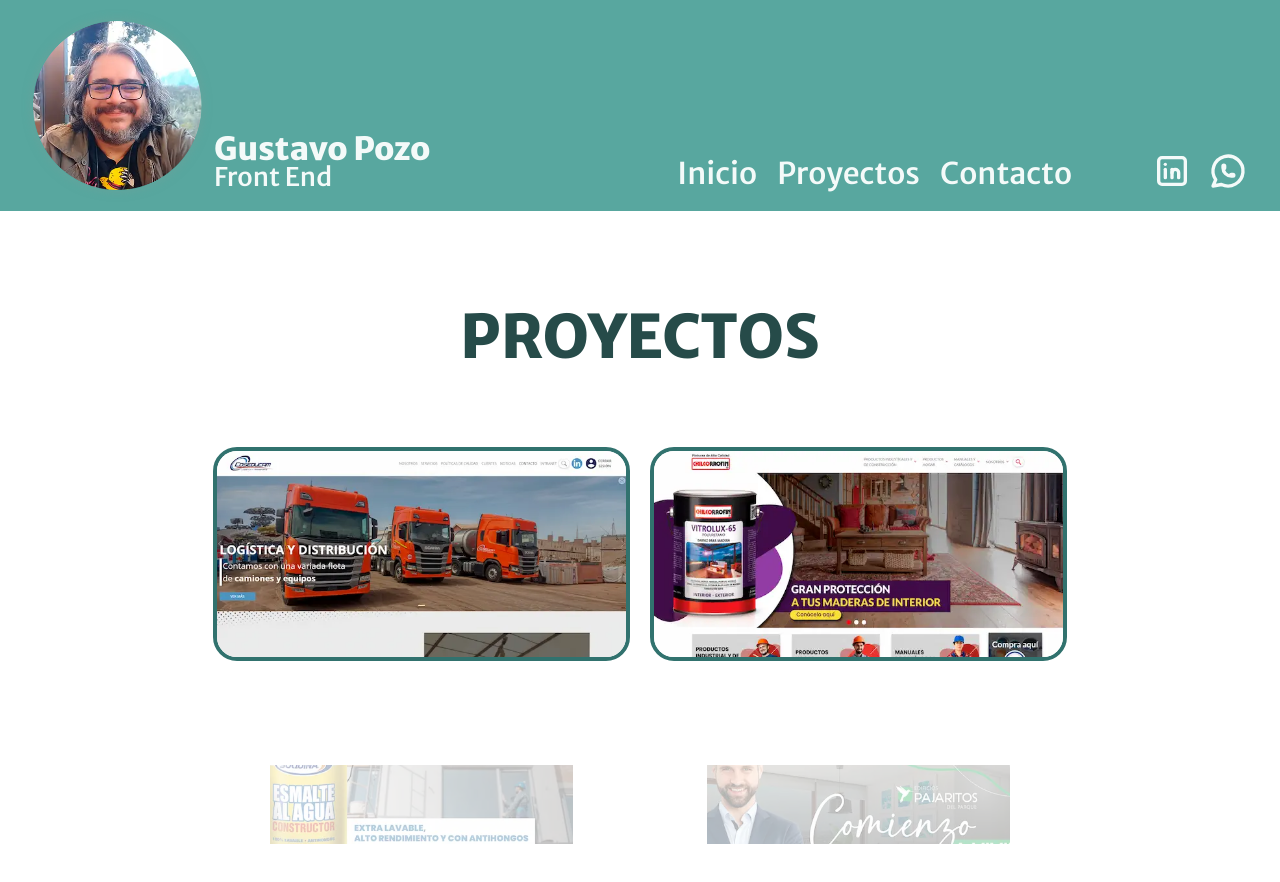
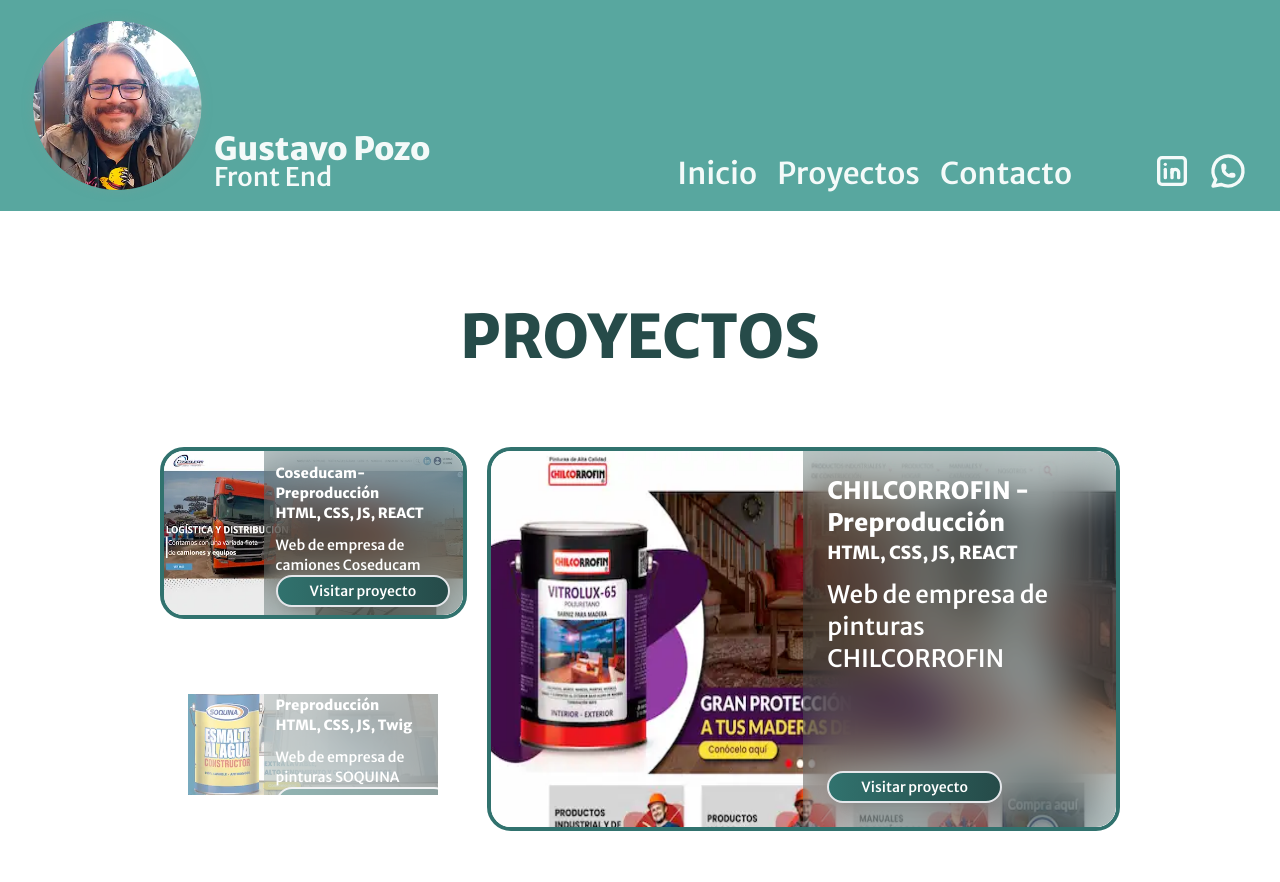
Before and after one commit to fanlat/portafolio, a React (Vite) app: page /proyectos in a window 1280 px wide. Shown: the top 882 px of the page. Built offline with nearby package versions, Linux system fonts and the light colour scheme.

Commit message:
bento grid & home hero change

```diff
--- a/src/components/pages/Home.jsx
+++ b/src/components/pages/Home.jsx
@@ -6,7 +6,7 @@
 
 export const Home = () => {
   return (
-    <main id="home" className='flex flex-col bg-white justify-center pt-24 pb-10  px-5 sm:px-0'>
+    <main id="home" className='flex flex-col bg-white justify-center pt-10 sm:pt-24 sm:pb-10 px-5 sm:px-0'>
       <Helmet>
         <title>Gustavo Pozo - Portafolio</title>
         <meta name="description" content="Diseñador y programador multimedia con 9 años de experiencia. Apasionado por el desarrollo Front. Te invito a revisar mi portafolio y ver los proyectos a los que me he dedicado."></meta>
--- a/src/components/pages/Project.jsx
+++ b/src/components/pages/Project.jsx
@@ -18,7 +18,7 @@
         <header className='mb-20'>
             <h2 className='text-summer-green-800 text-4xl sm:text-6xl font-bold uppercase text-center'>Proyectos</h2>
         </header>
-        <section className='grid grid-cols-1 sm:grid-cols-2 w-full sm:w-8/12 gap-5 sm:mx-auto'>
+        <section className='grid sm:auto-rows-[192px] sm:grid-cols-3 grid-cols-1 sm:w-9/12 gap-5 sm:mx-auto'>
             <Works/>
         </section>
     </main>
--- a/src/components/pages/home/Proyects.jsx
+++ b/src/components/pages/home/Proyects.jsx
@@ -11,8 +11,8 @@
             <p className='text-summer-green-800 tex-lg sm:text-2xl font-light'>Estos son algunos de los proyectos en los que he trabajado.</p>
         </header>
     </section>
-    <section className='grid grid-cols-1 sm:grid-cols-2 w-full sm:w-8/12 gap-5 sm:mx-auto'>
-        <Works limit={4} towering={true}/>
+    <section className='grid sm:auto-rows-[192px] sm:grid-cols-3 grid-cols-1 w-full sm:w-9/12 gap-5 sm:mx-auto'>
+        <Works limit={6} home={true}/>
     </section>
     <section>
         <Link to='/proyectos' title="Proyectos" className='text-white text-center block mt-5 bg-gradient-to-r from-summer-green-600 to-summer-green-800 w-fit mx-auto px-8 py-1 rounded-3xl border-2'>Ver más</Link>
--- a/src/components/pages/home/Work.jsx
+++ b/src/components/pages/home/Work.jsx
@@ -1,18 +1,18 @@
 import React from 'react';
 import { Link } from 'react-router-dom';
 
-export const Work = ({id,title, tecnologia, descripcion,url}) => {
+export const Work = ({id,title, tecnologia, descripcion,url, colspan, towering, home}) => {
   return (
-    <article id={`work-${id}`} className='work mb-5 rounded-3xl overflow-hidden relative before:contents before:absolute before:opacity-0 hover:before:opacity-90 before:bg-summer-green-800 before:top-0 before:left-0 before:w-full before:h-full before:z-10 hover:before:block hover:shadow-sm border-summer-green-600 border-4'>
+    <article id={`work-${id}`} className={`work mb-5 rounded-3xl overflow-hidden relative border-summer-green-600 border-4 ${ home && towering ? colspan ? "col-span-2 row-span-2":"col-span-2 row-span-2 sm:col-span-1 sm:row-span-1" : home && !towering && colspan ? "col-span-2 row-span-2 sm:col-span-1 sm:row-span-1": !home && !towering && colspan ? "col-span-2 row-span-2":"col-span-2 row-span-2 sm:col-span-1 sm:row-span-1"}`}>
         <img src={`/images/${id}.webp`} alt={title} className='h-full w-full' />
-        <div className='info hover:opacity-100 absolute bottom-0 opacity-0 top-0 left-0 p-6 hidden z-20 flex-col w-full h-full justify-between'>
+        <div className={`info absolute backdrop-blur-xl bg-opacity-30 bottom-0 top-0 right-0 flex z-20 flex-col h-full justify-between bg-summer-green-800 ${ home && towering ? colspan ? "p-6 w-1/2":"p-3 w-2/3" : home && !towering && colspan ? "p-3 w-2/3": !home && !towering && colspan ? "p-6 w-1/2":"p-3 w-2/3"}`}>
             <header>
-                <h3 className='text-white text-md sm:text-2xl font-bold'>{title}</h3>
-                <strong className='text-white text-xs sm:text-sm mb-3 block'>{tecnologia}</strong>
-                <p className='text-white text-xs  sm:text-sm'>{descripcion}</p>
+                <h3 className={`text-white text-md font-bold ${ home && towering ? colspan ? "sm:text-2xl":"sm:text-sm" : home && !towering && colspan ? "": !home && !towering && colspan ? "sm:text-2xl":"sm:text-sm"}`}>{title}</h3>
+                <strong className={`text-white text-xs hidden  mb-3 sm:block ${ home && towering ? colspan ? "sm:text-lg":"sm:text-sm" : home && !towering && colspan ? "": !home && !towering && colspan ? "sm:text-lg":"sm:text-sm"}`}>{tecnologia}</strong>
+                <p className={`text-white text-xs hidden sm:block  ${ home && towering ? colspan ? "sm:text-2xl":"sm:text-sm" : home && !towering && colspan ? "": !home && !towering && colspan ? "sm:text-2xl":"sm:text-sm"}`}>{descripcion}</p>
             </header>
             {url &&
-                <Link to={url} rel="noreferrer" title={title} target='_blank' className='text-white text-sm transition-colors duration-500 bg-gradient-to-r from-summer-green-600 to-summer-green-800 border-2 border-solid shadow-xl block px-8 py-1 rounded-2xl w-fit'>Visitar proyecto</Link>
+                <Link to={url} rel="noreferrer" title={title} target='_blank' className='text-white text-sm transition-colors duration-500 bg-gradient-to-r from-summer-green-600 to-summer-green-800 border-2 border-solid shadow-xl block px-8 py-1 rounded-2xl w-fit text-center'>Visitar proyecto</Link>
             }
         </div>
     </article>
--- a/src/components/pages/home/Works.jsx
+++ b/src/components/pages/home/Works.jsx
@@ -2,12 +2,12 @@
 import { Trabajos } from '../../../data/trabajos';
 import { Work } from './Work';
 
-export const Works = ({limit, towering=false}) => {
+export const Works = ({limit, home=false}) => {
   return (
     <>
         {
-            towering ?
-            Trabajos.filter(work=> work.towering === true).slice(0,limit).map(trabajo => (
+            home ?
+            Trabajos.filter(work=> work.home === true).slice(0,limit).map(trabajo => (
                 <Work
                     key={trabajo.id}
                     id={trabajo.id}
@@ -15,6 +15,9 @@
                     tecnologia={trabajo.tecnologia}
                     descripcion={trabajo.descripcion}
                     url={trabajo.url}
+                    colspan={trabajo.span}
+                    towering={trabajo.towering}
+                    home={trabajo.home}
                 />
             ))
             :
@@ -26,6 +29,7 @@
                     tecnologia={trabajo.tecnologia}
                     descripcion={trabajo.descripcion}
                     url={trabajo.url}
+                    colspan={trabajo.span}
                 />
             ))
         }
--- a/src/data/trabajos.js
+++ b/src/data/trabajos.js
@@ -6,7 +6,9 @@
         'tecnologia':'HTML, CSS, JS, REACT',
         'categorias':'Front End',
         'descripcion':'Web de empresa de camiones Coseducam',
-        'towering':false
+        'home':true,
+        'span': false,
+        'towering': false
 
     },
 	{
@@ -16,7 +18,9 @@
         'tecnologia':'HTML, CSS, JS, REACT',
         'categorias':'Front End',
         'descripcion':'Web de empresa de pinturas CHILCORROFIN',
-        'towering':true
+        'home':true,
+        'span': true,
+        'towering': true
     },
     {
         'id': 'soquina',
@@ -25,7 +29,9 @@
         'tecnologia':'HTML, CSS, JS, Twig',
         'categorias':'Front End',
         'descripcion':'Web de empresa de pinturas SOQUINA',
-        'towering':false
+        'home':false,
+        'span': false,
+        'towering': false
     },
     {
         'id': 'pajaritos',
@@ -34,7 +40,9 @@
         'tecnologia':'HTML, CSS, JS, Twig',
         'categorias':'Front End',
         'descripcion':'Web edificio Pajaritos del Parque',
-        'towering':false
+        'home':false,
+        'span': false,
+        'towering': false
     },
     {
         'id': 'CVA',
@@ -43,7 +51,9 @@
         'tecnologia':'HTML, CSS, JS, Twig',
         'categorias':'Front End',
         'descripcion':'Web interna de DUOC, para implementación de cursos institucionales de DUOC',
-        'towering':false
+        'home':false,
+        'span': false,
+        'towering': false
     },
     {
         'id': 'teveo',
@@ -52,7 +62,9 @@
         'tecnologia':'HTML, CSS, JS, Twig',
         'categorias':'Front End',
         'descripcion':'Web interna de DUOC, tipo Netflix/Youtube de videos institucionales de DUOC',
-        'towering':false
+        'home':false,
+        'span': false,
+        'towering': false
     },
     {
         'id': 'eventosduoc',
@@ -61,7 +73,9 @@
         'tecnologia':'HTML, CSS, JS, Twig',
         'categorias':'Front End',
         'descripcion':'Web interna de Eventos DUOC',
-        'towering':false
+        'home':false,
+        'span': true,
+        'towering': false
     },
     {
         'id': 'codelpa',
@@ -70,7 +84,9 @@
         'tecnologia':'HTML, CSS, JS, Twig',
         'categorias':'Front End',
         'descripcion':'Web de empresa de Codelpa',
-        'towering':false
+        'home':false,
+        'span': false,
+        'towering': false
     },
     {
         'id': 'mundopintura',
@@ -79,7 +95,8 @@
         'tecnologia':'HTML, CSS, JS, Twig',
         'categorias':'Front End',
         'descripcion':'Web de empresa Mundopintura',
-        'towering':true
+        'home':true,
+        'span': false
     },
     {
         'id': 'planificadorceresita',
@@ -88,7 +105,9 @@
         'tecnologia':'HTML, CSS, JS, Twig',
         'categorias':'Front End',
         'descripcion':'Web de sistema Planificador de Ceresita, donde se realiza una guia para indicar que pintura se debe comprar',
-        'towering':false
+        'home':false,
+        'span': false,
+        'towering': false
     },
     {
         'id': 'pruebacolor',
@@ -97,7 +116,8 @@
         'tecnologia':'HTML, CSS, JS, Twig',
         'categorias':'Front End',
         'descripcion':'Web de sistema de ventas PruebaColor de Ceresita',
-        'towering':false
+        'home':false,
+        'span': false
     },
      {
         'id': 'ceresita',
@@ -106,7 +126,9 @@
         'tecnologia':'HTML, CSS, JS, Twig',
         'categorias':'Front End',
         'descripcion':'Web de empresa de pinturas Ceresita',
-        'towering':true
+        'home':true,
+        'span': false,
+        'towering': false
     },
     {
         'id': 'sipa',
@@ -115,7 +137,9 @@
         'tecnologia':'HTML, CSS, JS, Twig',
         'categorias':'Front End',
         'descripcion':'Web de empresa de pinturas SIPA',
-        'towering':false
+        'home':false,
+        'span': false,
+        'towering': false
     },
     {
         'id': 'maf',
@@ -124,7 +148,9 @@
         'tecnologia':'HTML, CSS, JS, Twig',
         'categorias':'Front End',
         'descripcion':'Web de aseguradora MAF',
-        'towering':false
+        'home':false,
+        'span': true,
+        'towering': false
     },
     {
         'id': 'servex',
@@ -133,7 +159,9 @@
         'tecnologia':'HTML, CSS, JS, Twig',
         'categorias':'Front End',
         'descripcion':'Web de empresa SERVEX',
-        'towering':false
+        'home':false,
+        'span': false,
+        'towering': false
     },
     {
         'id': 'asec',
@@ -142,7 +170,9 @@
         'tecnologia':'HTML, CSS, JS, Twig',
         'categorias':'Front End',
         'descripcion':'Web de empresa ASEC',
-        'towering':false
+        'home':false,
+        'span': false,
+        'towering': false
     },
     {
         'id': 'ecrgroup',
@@ -151,7 +181,9 @@
         'tecnologia':'HTML, CSS, JS, Twig',
         'categorias':'Front End',
         'descripcion':'Web de empresa ECR Group',
-        'towering':false
+        'home':false,
+        'span': false,
+        'towering': false
     },
     {
         'id': 'bostoneduca',
@@ -160,7 +192,9 @@
         'tecnologia':'HTML, CSS, JS, Twig',
         'categorias':'Front End',
         'descripcion':'Web de colegios Boston Educa',
-        'towering':false
+        'home':false,
+        'span': false,
+        'towering': false
     },
     {
         'id': 'mpc',
@@ -169,7 +203,9 @@
         'tecnologia':'HTML, CSS, JS, Twig',
         'categorias':'Front End',
         'descripcion':'Web de empresa Constructora MPC',
-        'towering':true
+        'home':true,
+        'span': true,
+        'towering': false
     },
     {
         'id': 'convet',
@@ -178,7 +214,9 @@
         'tecnologia':'HTML, CSS, JS, Twig',
         'categorias':'Front End',
         'descripcion':'Web de empresa Constructora Convet',
-        'towering':false
+        'home':false,
+        'span': false,
+        'towering': false
     },
     {
         'id': 'migasfiter',
@@ -187,7 +225,9 @@
         'tecnologia':'HTML, CSS, JS, Wordpress, PHP, SQL, wordpress',
         'categorias':'Desarrollo web',
         'descripcion':'Web de empresa Gasfiteria Migasfiter',
-        'towering':false
+        'home':false,
+        'span': false,
+        'towering': false
     },
     {
         'id': 'centralfugas',
@@ -196,7 +236,9 @@
         'tecnologia':'HTML, CSS, JS, Wordpress, PHP, SQL, wordpress',
         'categorias':'Desarrollo web',
         'descripcion':'Web de empresa Gasfiteria Central fugas',
-        'towering':false
+        'home':false,
+        'span': false,
+        'towering': false
     },
     {
         'id': 'segurosfalabella',
@@ -204,8 +246,10 @@
         'url':'https://segurosfalabella.com/cl',
         'tecnologia':'HTML, CSS, JS',
         'categorias':'Desarrollo campñas web y mailing, front-end',
-        'descripcion':'web de seguros falabella, donde se realizo remodelación del sitio, test A/B, campañas y envios de mailing masivos',
-        'towering':false
+        'descripcion':'web de seguros falabella',
+        'home':false,
+        'span': false,
+        'towering': false
     },
     {
         'id': 'NotariaTejos',
@@ -214,7 +258,9 @@
         'tecnologia':'HTML, CSS, JS, CodeIgniter, PHP, SQL',
         'categorias':'Desarrollo web',
         'descripcion':'web de Notaria Tejos',
-        'towering':false
+        'home':false,
+        'span': false,
+        'towering': false
     },
     {
         'id': 'BusesChillan',
@@ -223,7 +269,9 @@
         'tecnologia':'HTML, CSS, JS, CodeIgniter, PHP, SQL',
         'categorias':'Desarrollo web',
         'descripcion':'Web de empresa de buses interurbanos, Buses Chillan',
-        'towering':false
+        'home':false,
+        'span': false,
+        'towering': false
     },
     {
         'id': 'photofilms',
@@ -232,7 +280,9 @@
         'tecnologia':'HTML, CSS, JS, CodeIgniter, PHP, SQL',
         'categorias':'Desarrollo web',
         'descripcion':'web de productora audiovisual Photofilms',
-        'towering':false
+        'home':false,
+        'span': true,
+        'towering': false
     },
     {
         'id': 'lamurtilla',
@@ -241,7 +291,9 @@
         'tecnologia':'HTML, CSS, JS, CodeIgniter, PHP, SQL',
         'categorias':'Desarrollo web',
         'descripcion':'Web de tienda de vegetales La Murtilla',
-        'towering':false
+        'home':false,
+        'span': false,
+        'towering': false
     },
     {
         'id': 'Caprioli',
@@ -250,7 +302,9 @@
         'tecnologia':'HTML, CSS, JS, CodeIgniter, PHP, SQL',
         'categorias':'Desarrollo web',
         'descripcion':'Web del restaurante Caprioli',
-        'towering':false
+        'home':false,
+        'span': false,
+        'towering': false
     },
     {
         'id': 'Puruma',
@@ -259,7 +313,9 @@
         'tecnologia':'HTML, CSS, JS, CodeIgniter, PHP, SQL',
         'categorias':'Desarrollo web',
         'descripcion':'Pagina de tienda de ropa Puruma',
-        'towering':false
+        'home':false,
+        'span': false,
+        'towering': false
     },
     {
         'id': 'Expofoto',
@@ -268,7 +324,9 @@
         'tecnologia':'HTML, CSS, JS, CodeIgniter, PHP, SQL',
         'categorias':'Desarrollo web',
         'descripcion':'Desarrollo web de la Exposicion ExpoFoto, en el cual se creo administrador y un sistema de concurso fotografico',
-        'towering':false
+        'home':false,
+        'span': false,
+        'towering': false
     },
     {
         'id': 'viejaescuela',
@@ -277,7 +335,9 @@
         'tecnologia':'HTML, CSS, JS, PHP, CodeIgniter, SQL',
         'categorias':'Desarrollo web',
         'descripcion':'Web de la agencia Vieja Escuela',
-        'towering':false
+        'home':false,
+        'span': false,
+        'towering': false
     },
     {
         'id': 'espaciovital',
@@ -286,7 +346,9 @@
         'tecnologia':'HTML, CSS, JS, PHP, CodeIgniter, SQL',
         'categorias':'Desarrollo web',
         'descripcion':'Web de la Agencia Espacio Vital',
-        'towering':false
+        'home':false,
+        'span': false,
+        'towering': false
     },
      {
         'id': 'paz',
@@ -295,7 +357,9 @@
         'tecnologia':'HTML, CSS, JS',
         'categorias':'Desarrollo web',
         'descripcion':'Web de la Agencia Espacio Vital',
-        'towering':false
+        'home':false,
+        'span': false,
+        'towering': false
     },
     {
         'id': 'inrpac',
@@ -304,7 +368,9 @@
         'tecnologia':'HTML, CSS, JS, CodeIgniter, PHP, SQL',
         'categorias':'Desarrollo web',
         'descripcion':'Intranet de la comunidad Instituto nacional de rehabilitación Pedro Aguirre Cerda',
-        'towering':false
+        'home':false,
+        'span': true,
+        'towering': false
     },
     {
         'id': 'besalco',
@@ -313,7 +379,9 @@
         'tecnologia':'HTML, CSS, JS',
         'categorias':'Desarrollo web',
         'descripcion':'Memoria y reporte anual de Besalco',
-        'towering':false
+        'home':false,
+        'span': false,
+        'towering': false
     },
     {
         'id': 'sodimac',
@@ -322,7 +390,9 @@
         'tecnologia':'HTML, CSS, JS',
         'categorias':'Desarrollo web',
         'descripcion':'Memoria y reporte anual de Sodimac',
-        'towering':false
+        'home':true,
+        'span': false,
+        'towering': false
     },
     {
         'id': 'metro',
@@ -331,6 +401,8 @@
         'tecnologia':'HTML, CSS, JS',
         'categorias':'Animaciones, ajustes front',
         'descripcion':'Memoria y reporte anual del Metro año 2013',
-        'towering':false
+        'home':false,
+        'span': false,
+        'towering': false
     }
 ]
--- a/src/scss/layout/header.scss
+++ b/src/scss/layout/header.scss
@@ -56,7 +56,7 @@
 }
 @keyframes profile-name-mobile {
   to {
-    font-size: 3vw;
+    font-size: 5vw;
     color:#264B49;
   }
 }
```
Also changed, not shown: src/components/pages/home/Principal.jsx (+8 -2 lines), src/scss/generals/generals.scss (+0 -13 lines).
